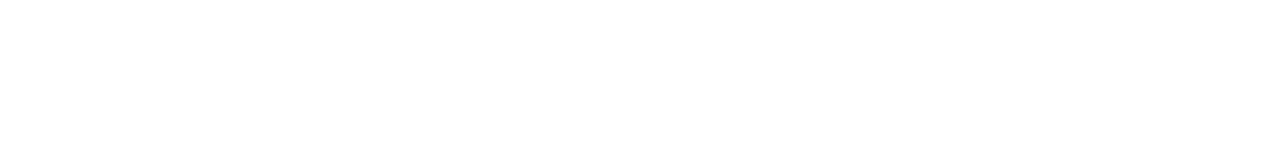
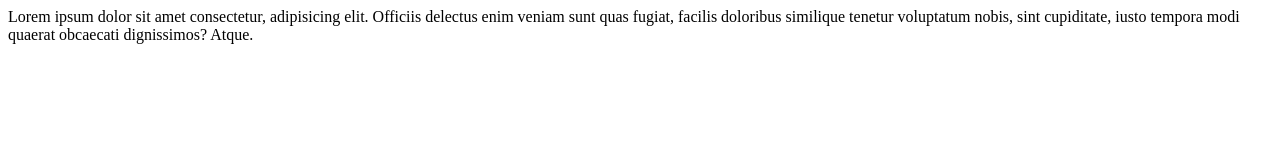
Before and after one commit to Meaww2/source-control-bootcamp, a plain HTML site: page index.html in a window 1280 px wide. Drawn offline with Linux system fonts and the light colour scheme.

Commit message:
add content to body

```diff
--- a/index.html
+++ b/index.html
@@ -6,6 +6,6 @@
     <title>Document</title>
 </head>
 <body>
-
+    Lorem ipsum dolor sit amet consectetur, adipisicing elit. Officiis delectus enim veniam sunt quas fugiat, facilis doloribus similique tenetur voluptatum nobis, sint cupiditate, iusto tempora modi quaerat obcaecati dignissimos? Atque.
 </body>
 </html>
```
